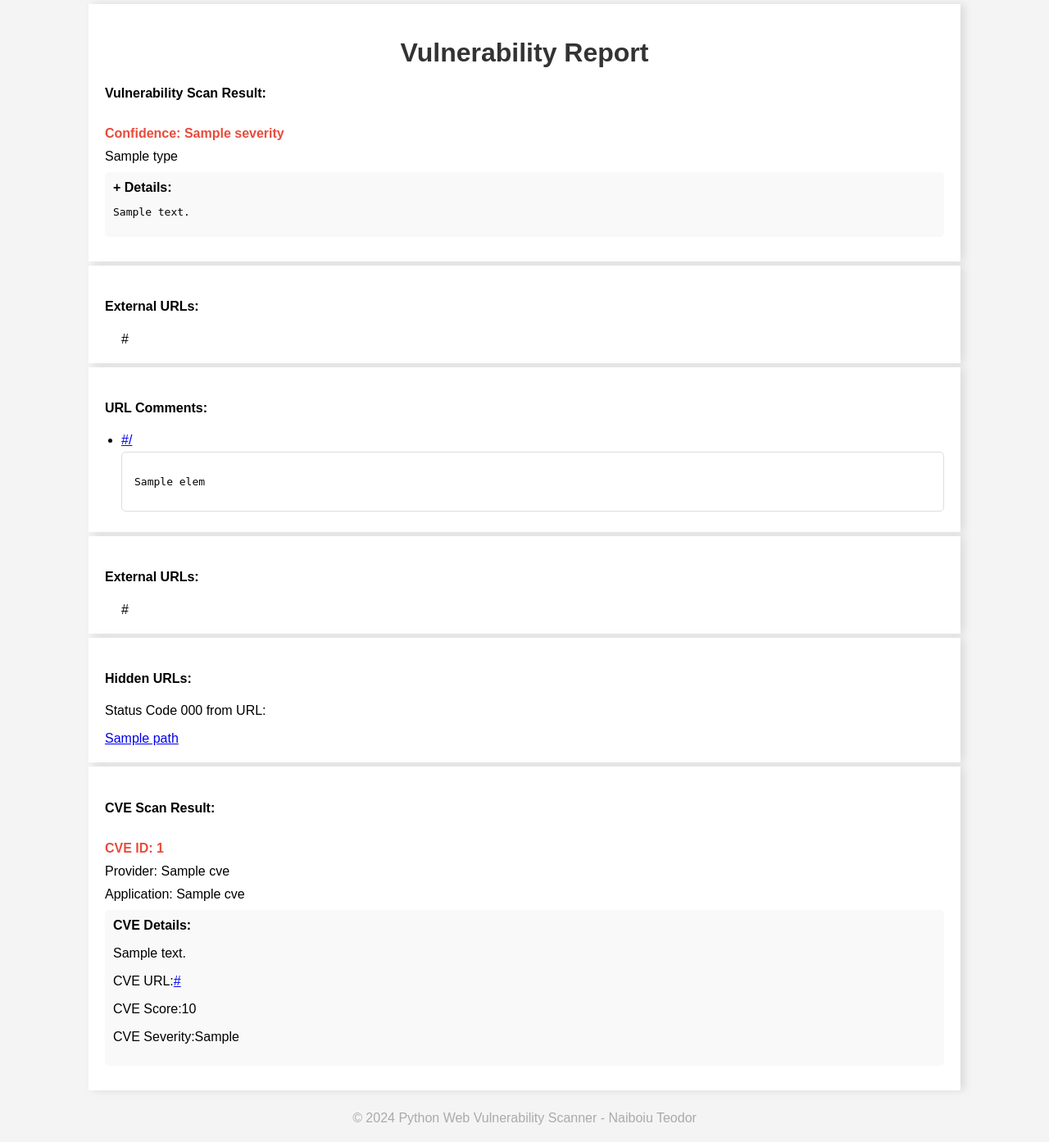
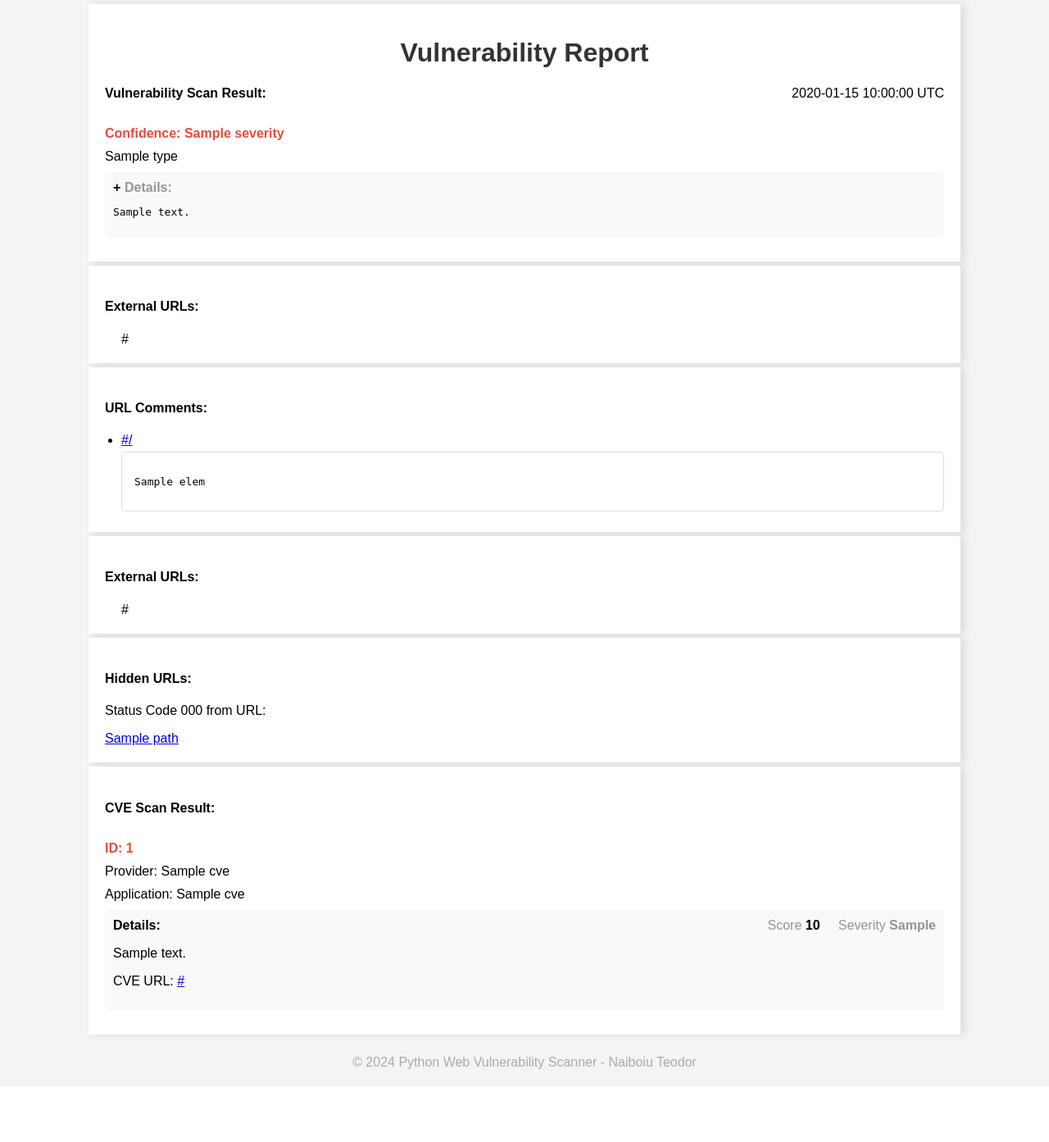
Before and after one commit to Ptmlol/WebScanner2, a Python web app: template WebScanAssist/CustomImports/templates/report.html in a window 1280 px wide. Shown: the whole page at 82% size. After the commit the page ends 1304 px from the top, so only its background shows below. Run offline with Jinja, Linux system fonts and the light colour scheme; the template is opened without the code that fills it: most values are stand-ins (such as "Sample title", 1, 10 or a date in 2020).

Commit message:
finished

```diff
--- a/WebScanAssist/Config/config.ini
+++ b/WebScanAssist/Config/config.ini
@@ -5,7 +5,7 @@
 
 [TEST]
 # Enable (True)/Disable (False) SQL Tests. Tests consist of SQL Injections and User-Agent SQL Injections in any input/page with data provided by the user.
-sql_tests = True
+sql_tests = False
 
 # Enable (True)/Disable (False) IFrame Tests. Tests consist of IFrame Injections identified IFrame on the application.
 iframe_tests = True
@@ -38,7 +38,7 @@
 js_tests = True
 
 # Enable (True)/Disable (False) HTML Code Injection Tests. Tests consist of HTML Code Injection tags in any input/page with data provided by the user.
-html_tests = True
+html_tests = False
 
 # TBD
 ba_role_def_dir_tests = True
--- a/WebScanAssist/CustomImports/html_report.py
+++ b/WebScanAssist/CustomImports/html_report.py
@@ -66,7 +66,7 @@
             template = env.get_template('report.html')
             # Render the template with the data
             output = template.render(vulnerabilities=vulnerabilities, tree_json=tree_json, external_links=external_links, non_accessible_links=non_accessible_links,
-                                     comments_dict=comments_dict, hidden_paths=hidden_paths, cve_dict=cve_dict)
+                                     comments_dict=comments_dict, hidden_paths=hidden_paths, cve_dict=cve_dict, timestamp=datetime.utcnow().strftime("%m/%d/%Y, %H:%M:%S"))
             # Save the output to a file
             # with open('Vulnerability_Report_' + datetime.now().strftime('%Y-%m-%d_%H-%M') + '.html', 'w', encoding='utf-8') as f:
             with open('report.html', 'w', encoding='utf-8') as f:  # temp until on prod.
--- a/WebScanAssist/CustomImports/templates/report.html
+++ b/WebScanAssist/CustomImports/templates/report.html
@@ -47,6 +47,7 @@
         }
 
         .details {
+            position: relative;
             background-color: #f9f9f9;
             padding: 10px;
             border-radius: 5px;
@@ -131,20 +132,48 @@
             transition: max-height 0.3s ease, opacity 0.3s ease;
         }
 
+        .plus {
+            width: 16px;
+            /*display: flex;*/
+            /*justify-content: center;*/
+            /*align-items: center;*/
+        }
+
+        .cve-overview {
+            display: flex;
+            width: 100%;
+            justify-content: space-between;
+        }
+
+         .cve-overview-right {
+             display: flex;
+             margin: 0;
+             /*padding-right: 5px;*/
+        }
+
+        .severity-color {
+            font-weight: bold;
+        }
+
+        .score-color {
+            font-weight: bold;
+            color: black;
+        }
+
     </style>
 </head>
 <body>
 <div class="container">
     <h1>Vulnerability Report</h1>
     {% if vulnerabilities %}
-    <h4>Vulnerability Scan Result:</h4>
+    <h4 style="display: flex; justify-content: space-between"><span>Vulnerability Scan Result:</span> <span style="font-weight: normal">{{ timestamp }} UTC</span></h4>
     {% endif %}
     {% for vulnerability in vulnerabilities %}
     <div class="vulnerability">
         <div class="severity">Confidence: {{ vulnerability.severity }}</div>
         <div class="type">{{ vulnerability.type }}</div>
         <div class="details" onclick="toggleDropdown(event)">
-            <strong>+ Details:</strong>
+            <strong class="plus">+</strong><strong style="color:rgba(0, 0, 0, 0.4); position: absolute; left: 24px"> Details:</strong>
             <pre>{{ vulnerability.details }}</pre>
             {% if vulnerability.dropdown_details %}
             <div class="dropdown">
@@ -238,15 +267,24 @@
     {% endif %}
     {% for cve in cve_dict %}
     <div class="vulnerability">
-        <div class="severity">CVE ID: {{ cve.cve_id }}</div>
+        <div class="severity">ID: {{ cve.cve_id }}</div>
         <div class="type">Provider: {{ cve.app_name_supp }}</div>
         <div class="type">Application: {{ cve.app_name_prod }}</div>
         <div class="details">
-            <strong>CVE Details:</strong>
+            <div class="cve-overview">
+                <strong>Details:</strong>
+                <div class="cve-overview-right">
+                    <span style="color:rgba(0, 0, 0, 0.4)">Score <span class="score-color"> {{ cve.cve_score }} </span></span>
+                    &nbsp;
+                    &nbsp;
+                    &nbsp;
+                    <span style="color:rgba(0, 0, 0, 0.4)" >Severity <span class="severity-color">{{ cve.cve_severity }}</span></span>
+                </div>
+            </div>
             <p>{{ cve.cve_description }}</p>
-            <p>CVE URL:<a href={{cve.cve_url}}>{{ cve.cve_url }}</a></p>
-            <p>CVE Score:{{ cve.cve_score }}</p>
-            <p>CVE Severity:{{ cve.cve_severity }}</p>
+            <p>CVE URL: <a href={{cve.cve_url}}>{{ cve.cve_url }}</a></p>
+
+
         </div>
     </div>
     {% endfor %}
@@ -257,15 +295,29 @@
 </div>
 
 <script>
+    const severityColors = {
+        'LOW': 'grey',
+        'MEDIUM': 'gold',
+        'HIGH': 'red',
+        'CRITICAL': 'purple'
+
+    }
+    window.onload = () => {
+        document.querySelectorAll('.severity-color').forEach(d => d.style.color = severityColors[d.innerHTML])
+
+    }
 
     function toggleDropdown(event) {
         event.target.querySelector('.dropdown').classList.add('show');
-        console.log(event)
+        event.target.querySelector('.plus').innerHTML = '-'
     }
 
     window.onclick = function (event) {
         if (!event.target.closest('.details')) {
+            document.querySelectorAll('.plus').forEach(d => d.innerHTML = '+');
             document.querySelectorAll('.dropdown').forEach(d => d.classList.remove('show'));
+
+
         }
     }
 
```
Also changed, not shown: WebScanAssist/Tests/InfoVersionFinder.py (+1 -1 lines).
